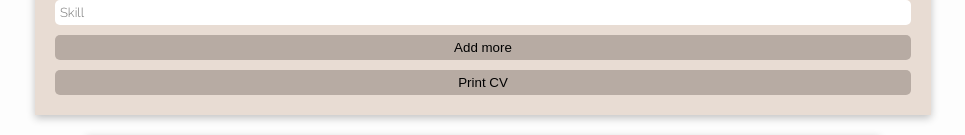
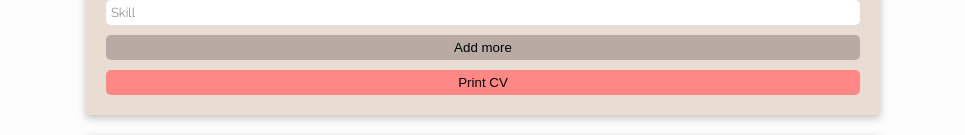
Before and after one commit to Mashha/CV-maker, a React (Vite) app: page / in a window 1280 px wide. Shown: the part 1367-1502 px from the top of the page, without its empty margins (157-1122 px from the left). Built offline with nearby package versions, Linux system fonts and the light colour scheme.

Commit message:
added styles

```diff
--- a/src/App.css
+++ b/src/App.css
@@ -129,6 +129,10 @@ button:hover {
 
 .skill-input:hover > .remove-skill {
   display: block;
+}
+
+.print-btn {
+  background-color: #ff8886;
 }
 
 /* cv template */
@@ -389,4 +393,8 @@ footer p a {
     grid-template-columns: 1fr;
     gap: 20px;
   }
+
+  .form-inner {
+    width: 794px;
+  }
 }
--- a/src/App.jsx
+++ b/src/App.jsx
@@ -214,7 +214,7 @@ function App() {
               <button onClick={newSkillsData}>Add more</button>
             )}
 
-            <button onClick={handlePrint}>Print CV</button>
+            <button onClick={handlePrint} className="print-btn">Print CV</button>
           </div>
         </div>
         <div className="cv-letter" ref={componentRef}>
```
